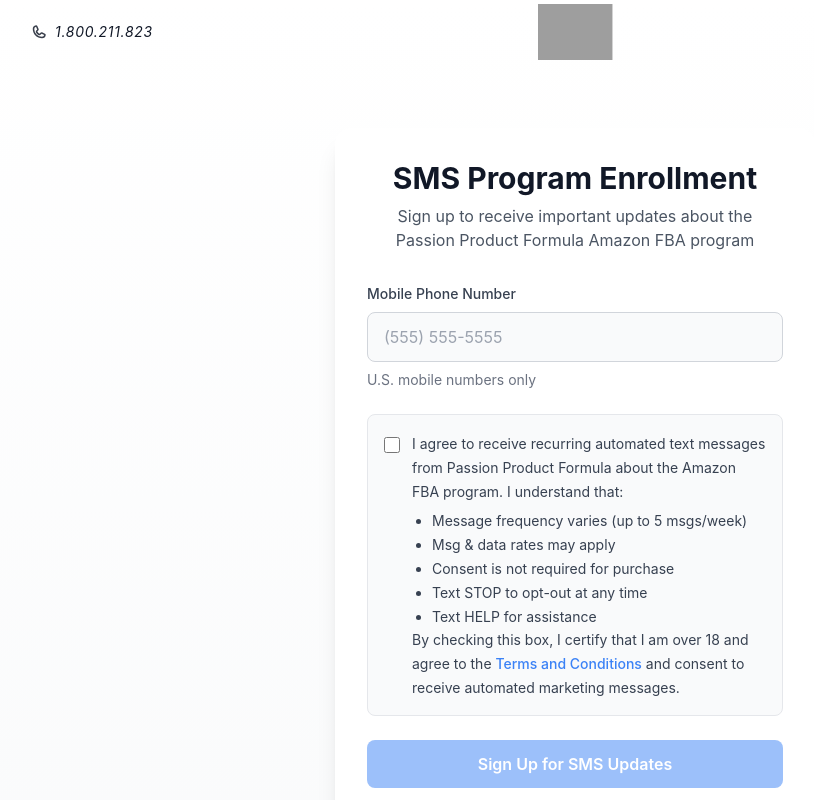
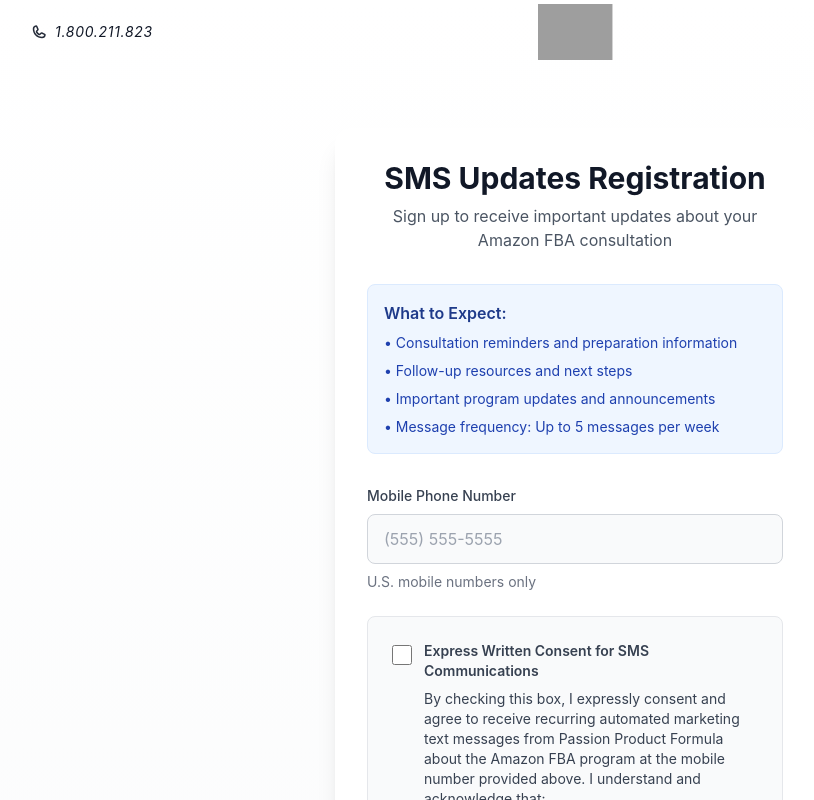
Before and after one commit to conspicious54/travis, a React (Vite) app: page /optin in a window 1280 px wide. Shown: the top 800 px of the page, without its empty margins (65-879 px from the left). Built offline with nearby package versions, Linux system fonts and the light colour scheme; grey boxes are pictures that could not be loaded.

Commit message:
Updated 1 files [BoltSync]

```diff
--- a/src/pages/OptIn.tsx
+++ b/src/pages/OptIn.tsx
@@ -35,8 +35,16 @@ export function OptIn() {
             </svg>
           </div>
           <h1 className="text-3xl font-bold text-gray-900 mb-4">Thank You!</h1>
-          <p className="text-gray-600">Your phone number has been successfully registered. You will receive SMS updates about our Amazon FBA program.</p>
-          <p className="text-gray-500 mt-4">Text HELP for help. Text STOP to cancel.</p>
+          <p className="text-gray-600 mb-4">Your phone number has been successfully registered. You will receive important updates about your Amazon FBA consultation and follow-up information.</p>
+          <div className="bg-blue-50 p-4 rounded-lg">
+            <p className="text-blue-800 font-medium">Important Information:</p>
+            <ul className="text-blue-700 text-sm mt-2 space-y-1">
+              <li>Text HELP for assistance</li>
+              <li>Text STOP to cancel messages at any time</li>
+              <li>Message frequency: Up to 5 msgs/week</li>
+              <li>Msg&Data rates may apply</li>
+            </ul>
+          </div>
         </div>
       </div>
     );
@@ -48,8 +56,18 @@ export function OptIn() {
 
       <div className="max-w-lg mx-auto px-4 py-16">
         <div className="bg-white rounded-2xl shadow-xl p-8">
-          <h1 className="text-3xl font-bold text-gray-900 mb-2 text-center">SMS Program Enrollment</h1>
-          <p className="text-gray-600 mb-8 text-center">Sign up to receive important updates about the Passion Product Formula Amazon FBA program</p>
+          <h1 className="text-3xl font-bold text-gray-900 mb-2 text-center">SMS Updates Registration</h1>
+          <p className="text-gray-600 mb-8 text-center">Sign up to receive important updates about your Amazon FBA consultation</p>
+
+          <div className="bg-blue-50 border border-blue-100 rounded-lg p-4 mb-8">
+            <h2 className="font-semibold text-blue-900 mb-2">What to Expect:</h2>
+            <ul className="text-blue-800 space-y-2 text-sm">
+              <li>• Consultation reminders and preparation information</li>
+              <li>• Follow-up resources and next steps</li>
+              <li>• Important program updates and announcements</li>
+              <li>• Message frequency: Up to 5 messages per week</li>
+            </ul>
+          </div>
 
           <form onSubmit={handleSubmit} className="space-y-6">
             <div>
@@ -69,35 +87,38 @@ export function OptIn() {
             </div>
 
             <div className="space-y-4">
-              <div className="bg-gray-50 p-4 rounded-lg border border-gray-200">
-                <div className="flex items-start">
+              <div className="bg-gray-50 p-6 rounded-lg border border-gray-200">
+                <div className="flex items-start gap-3">
                   <div className="flex items-center h-5 mt-1">
                     <input
                       id="terms"
                       type="checkbox"
                       checked={acceptedTerms}
                       onChange={(e) => setAcceptedTerms(e.target.checked)}
-                      className="w-4 h-4 rounded border-gray-300 text-blue-500 focus:ring-blue-500"
+                      className="w-5 h-5 rounded border-gray-300 text-blue-500 focus:ring-blue-500"
                       required
                     />
                   </div>
-                  <div className="ml-3">
-                    <label htmlFor="terms" className="text-sm text-gray-700">
-                      I agree to receive recurring automated text messages from Passion Product Formula about the Amazon FBA program. I understand that:
-                      <ul className="list-disc pl-5 mt-2 space-y-1">
-                        <li>Message frequency varies (up to 5 msgs/week)</li>
-                        <li>Msg & data rates may apply</li>
-                        <li>Consent is not required for purchase</li>
-                        <li>Text STOP to opt-out at any time</li>
-                        <li>Text HELP for assistance</li>
-                      </ul>
-                      By checking this box, I certify that I am over 18 and agree to the{' '}
+                  <label htmlFor="terms" className="text-sm text-gray-700">
+                    <span className="font-semibold block mb-2">Express Written Consent for SMS Communications</span>
+                    By checking this box, I expressly consent and agree to receive recurring automated marketing text messages from Passion Product Formula about the Amazon FBA program at the mobile number provided above. I understand and acknowledge that:
+                    <ul className="list-disc pl-5 mt-3 space-y-2">
+                      <li>These messages will include consultation reminders, follow-up information, and program updates</li>
+                      <li>Message frequency may be up to 5 messages per week</li>
+                      <li>Message and data rates may apply</li>
+                      <li>This consent is not a condition of any purchase</li>
+                      <li>I can text STOP to opt-out at any time</li>
+                      <li>I can text HELP for assistance</li>
+                      <li>I am at least 18 years old</li>
+                    </ul>
+                    <p className="mt-3">
+                      By checking this box, I also confirm that I have read and agree to the{' '}
                       <Link to="/terms" className="text-blue-500 hover:text-blue-600 font-medium">
                         Terms and Conditions
                       </Link>
                       {' '}and consent to receive automated marketing messages.
-                    </label>
-                  </div>
+                    </p>
+                  </label>
                 </div>
               </div>
             </div>
@@ -105,9 +126,9 @@ export function OptIn() {
             <button
               type="submit"
               disabled={!phone || !acceptedTerms || isSubmitting}
-              className="w-full bg-blue-500 text-white py-3 px-6 rounded-lg font-semibold hover:bg-blue-600 focus:outline-none focus:ring-2 focus:ring-blue-500 focus:ring-offset-2 disabled:opacity-50 disabled:cursor-not-allowed"
+              className="w-full bg-blue-500 text-white py-4 px-6 rounded-lg font-semibold hover:bg-blue-600 focus:outline-none focus:ring-2 focus:ring-blue-500 focus:ring-offset-2 disabled:opacity-50 disabled:cursor-not-allowed"
             >
-              {isSubmitting ? 'Submitting...' : 'Sign Up for SMS Updates'}
+              {isSubmitting ? 'Processing...' : 'Sign Up for SMS Updates'}
             </button>
 
             <div className="text-sm text-gray-500 space-y-2">
```
